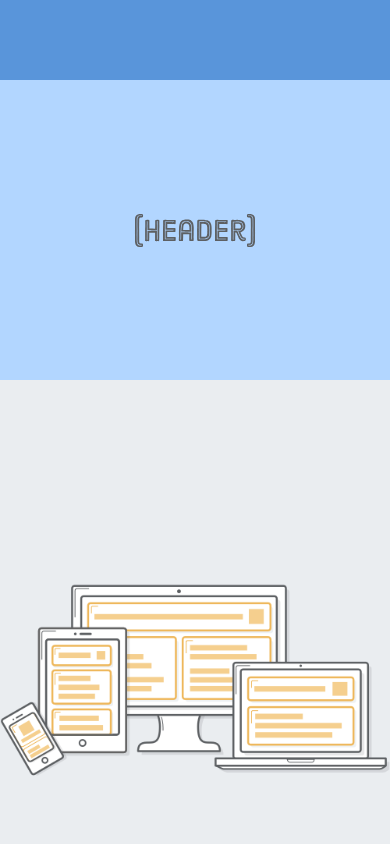
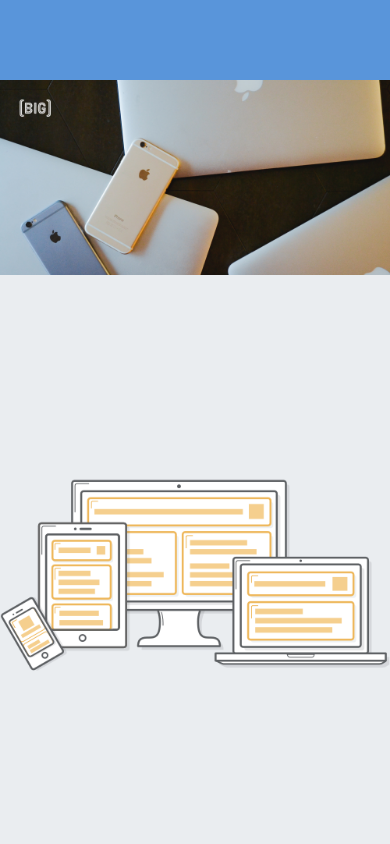
Before and after one commit to atrotter0/responsive-design-tutorial, a plain HTML site: page index.html in a window 390 px wide. Shown: the top 844 px of the page. Drawn offline with Linux system fonts and the light colour scheme.

Commit message:
Add responsive image to header, add styles

```diff
--- a/index.html
+++ b/index.html
@@ -10,7 +10,12 @@
   <div class='page'>
     <div class='section menu'></div>
     <div class='section header'>
-      <img src='images/header.svg'/>
+      <div class='photo'>
+        <img src='images/photo-small.jpg'
+             srcset='images/photo-big.jpg 2000w',
+                    'images/photo-small.jpg 1000w'
+             sizes='(min-width: 960px) 960px, 100vw'/>
+      </div>
     </div>
     <div class='section content'>
       <div class='illustration'>
--- a/styles/styles.css
+++ b/styles/styles.css
@@ -20,10 +20,6 @@
 .menu {
   background-color: #5995DA;
   height: 80px;
-}
-
-.header {
-  background-color: #B2D6FF;
 }
 
 .content {
@@ -50,6 +46,18 @@
 
 .feature-3 {
   background-color: #C8C6FA;
+}
+
+.header {
+  background-color: #B2D6FF;
+  height: auto;
+  justify-content: inherit;
+  align-items: inherit;
+}
+
+.photo img {
+  width: 100%;
+  display: block;
 }
 
 /* Mobile Styles */
```
